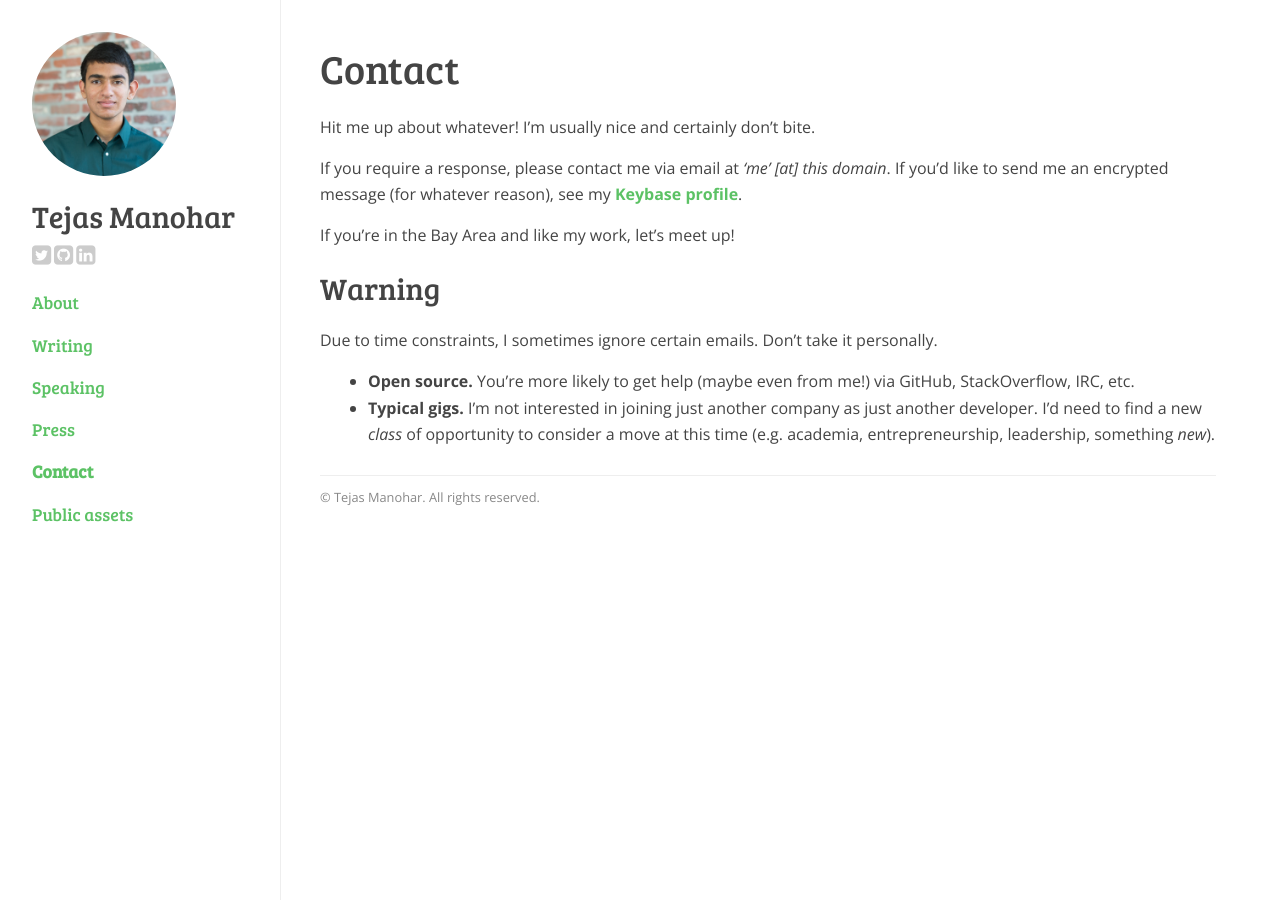
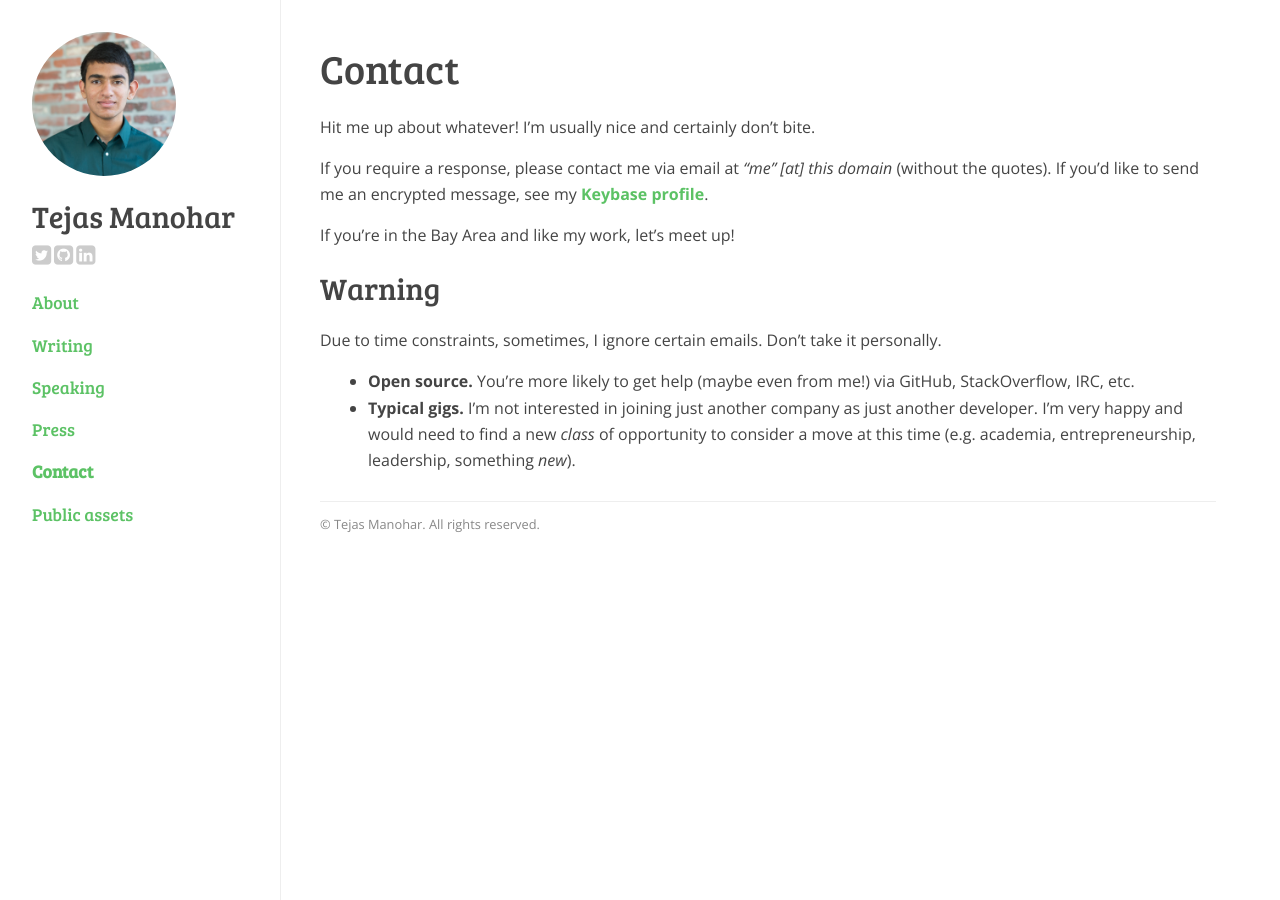
Before and after one commit to tejasmanohar/website, a Jekyll site: the page built from _pages/05_contact.md, in a window 1280 px wide. Built offline with Jekyll 4.4.1, drawn with Linux system fonts in a browser that asks for light colours; nearby versions of some CDN libraries; comment, search, counter and statistics services are not loaded.

Commit message:
contact changes

```diff
--- a/_pages/05_contact.md
+++ b/_pages/05_contact.md
@@ -6,17 +6,19 @@ permalink: /contact
 
 Hit me up about whatever! I'm usually nice and certainly don't bite.
 
-If you require a response, please contact me via email at _'me' [at] this domain_.
-If you'd like to send me an encrypted message (for whatever reason), see my [Keybase profile](https://keybase.io/tejasmanohar).
+If you require a response, please contact me via email at _"me" [at] this domain_
+(without the quotes). If you'd like to send me an encrypted message, see my
+[Keybase profile](https://keybase.io/tejasmanohar).
 
 If you're in the Bay Area and like my work, let's meet up!
 
 ## Warning
 
-Due to time constraints, I sometimes ignore certain emails.
+Due to time constraints, sometimes, I ignore certain emails.
 Don't take it personally.
 - **Open source.** You're more likely to get help (maybe even from me!)
 via GitHub, StackOverflow, IRC, etc.
 - **Typical gigs.** I'm not interested in joining just another company as
-just another developer. I'd need to find a new _class_ of opportunity to consider
-a move at this time (e.g. academia, entrepreneurship, leadership, something _new_).
+just another developer. I'm very happy and would need to find a new _class_ of
+opportunity to consider a move at this time (e.g. academia, entrepreneurship,
+leadership, something _new_).
```
